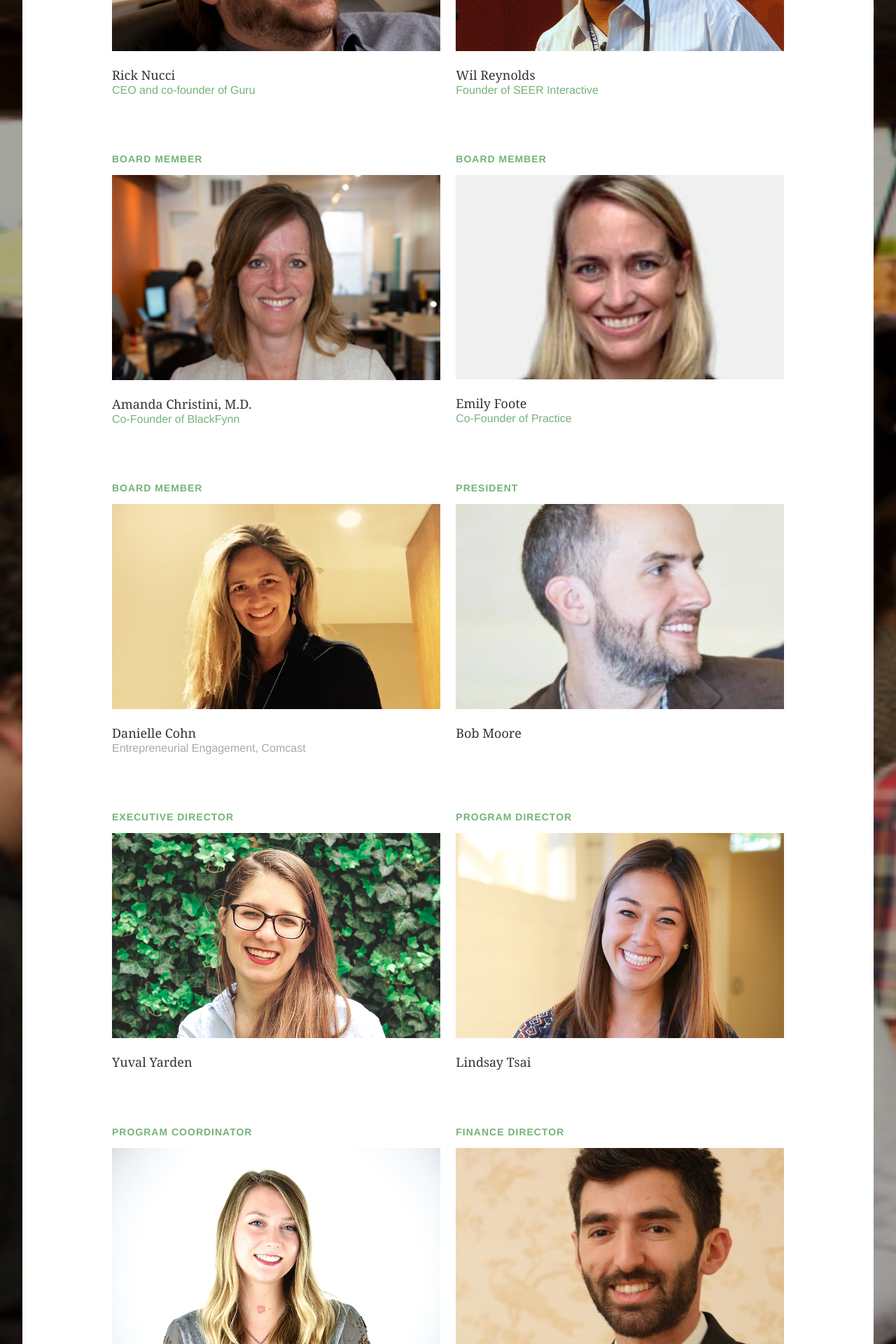
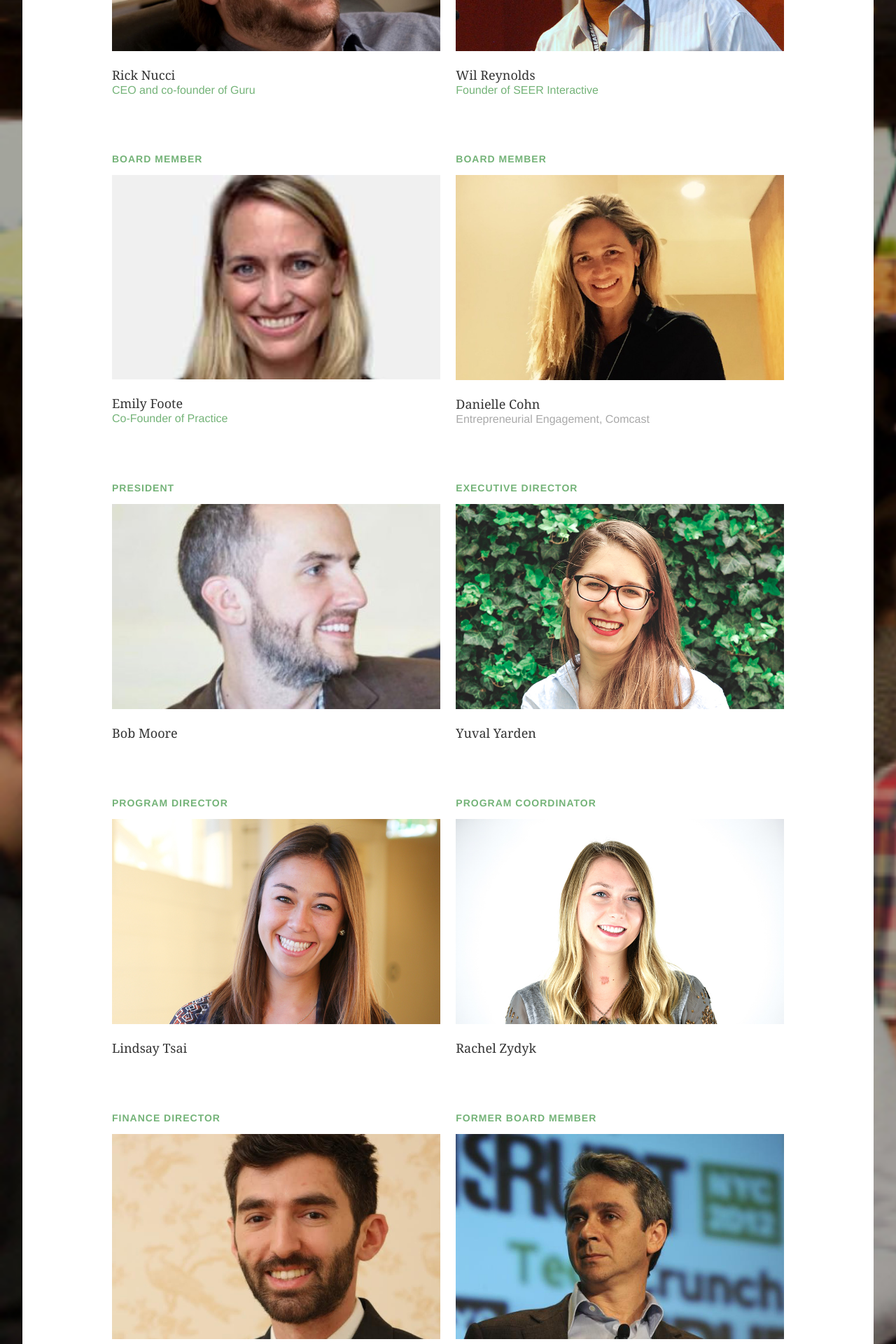
Before and after one commit to phillystartupleaders/psl, a Jekyll site: the page built from leadership/index.html, in a window 1280 px wide. Shown: the part 1373-3293 px from the top of the page at 70% size. Built offline with Jekyll 4.4.1, drawn with Linux system fonts in a browser that asks for light colours; nearby versions of some CDN libraries.

Commit message:
remove amanda christini

```diff
--- a/leadership/index.html
+++ b/leadership/index.html
@@ -27,19 +27,6 @@ title: Our Leadership
     <header>
       <h3><a href="http://www.linkedin.com/in/wilreynolds">Wil Reynolds</a></h3>
       <h4><a href="http://www.seerinteractive.com/">Founder of SEER Interactive</a></h4>
-    </header>
-  </li>
-
-  <li>
-    <h2>Board Member</h2>
-
-    <div class="photo">
-      <img src="{{ site.baseurl }}/images/leadership/amanda.jpg" alt="Amanda Christini, M.D." />
-    </div>
-
-    <header>
-      <h3><a href="https://www.linkedin.com/in/amanda-christini-0abb8744">Amanda Christini, M.D.</a></h3>
-      <h4><a href="http://www.blackfynn.com/">Co-Founder of BlackFynn</a></h4>
     </header>
   </li>
 
```
